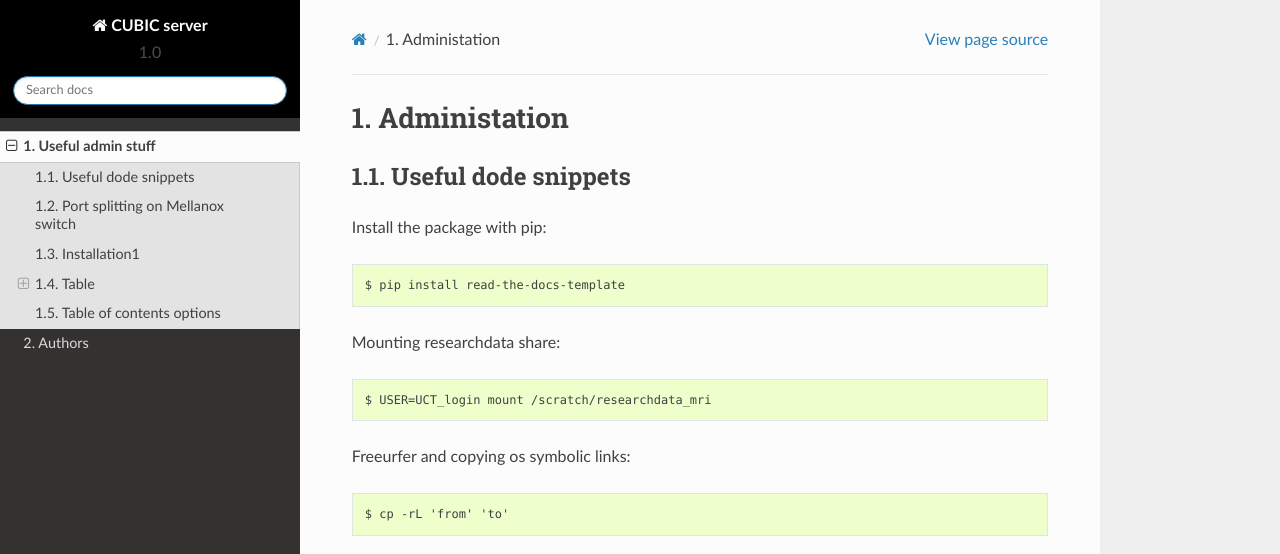
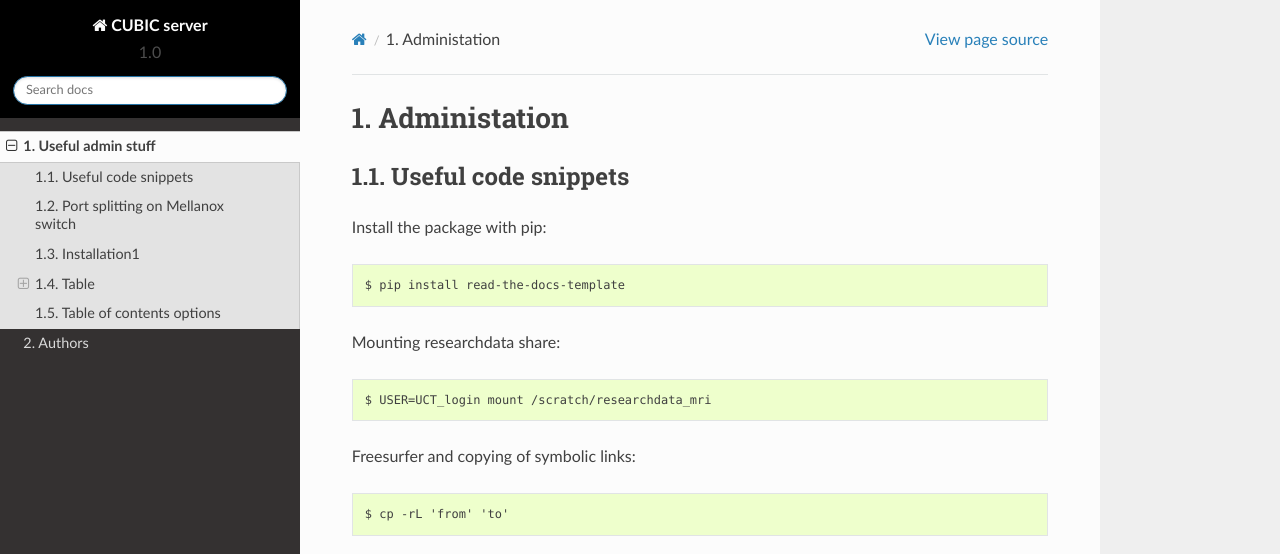
Before and after one commit to jankiemm/setup, a Sphinx documentation site: the page built from docs/Admin.rst, in a window 1280 px wide and 900 px high. Shown: the top 554 px of the window. Built offline with Sphinx 7.4.7 and the Read the Docs theme 2.0.0, drawn with Linux system fonts in a browser that asks for light colours.

Commit message:
Update Admin.rst

```diff
--- a/docs/Admin.rst
+++ b/docs/Admin.rst
@@ -2,7 +2,7 @@
 Administation
 ========
 
-Useful dode snippets
+Useful code snippets
 --------
 
 Install the package with pip::
@@ -13,7 +13,7 @@ Mounting researchdata share::
 
     $ USER=UCT_login mount /scratch/researchdata_mri
 
-Freeurfer and copying os symbolic links::
+Freesurfer and copying of symbolic links::
 
     $ cp -rL 'from' 'to'
 
```
